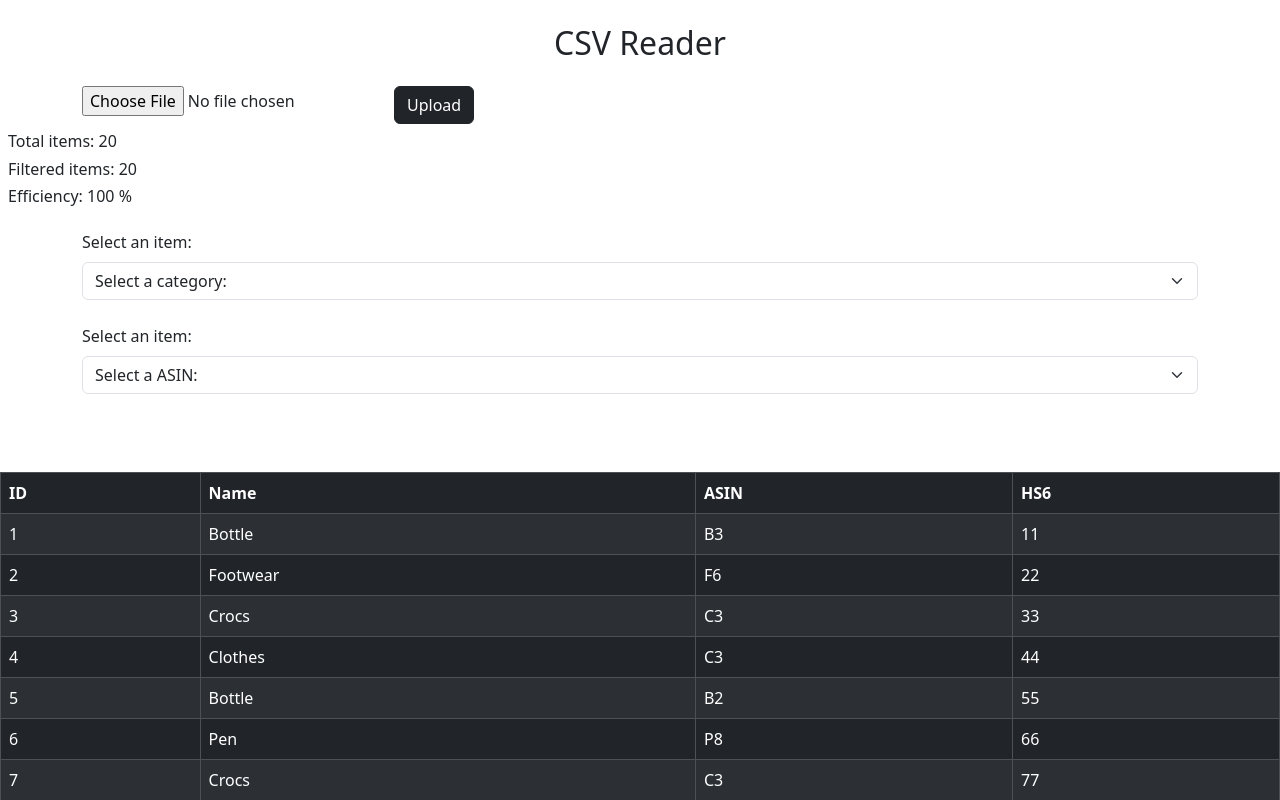
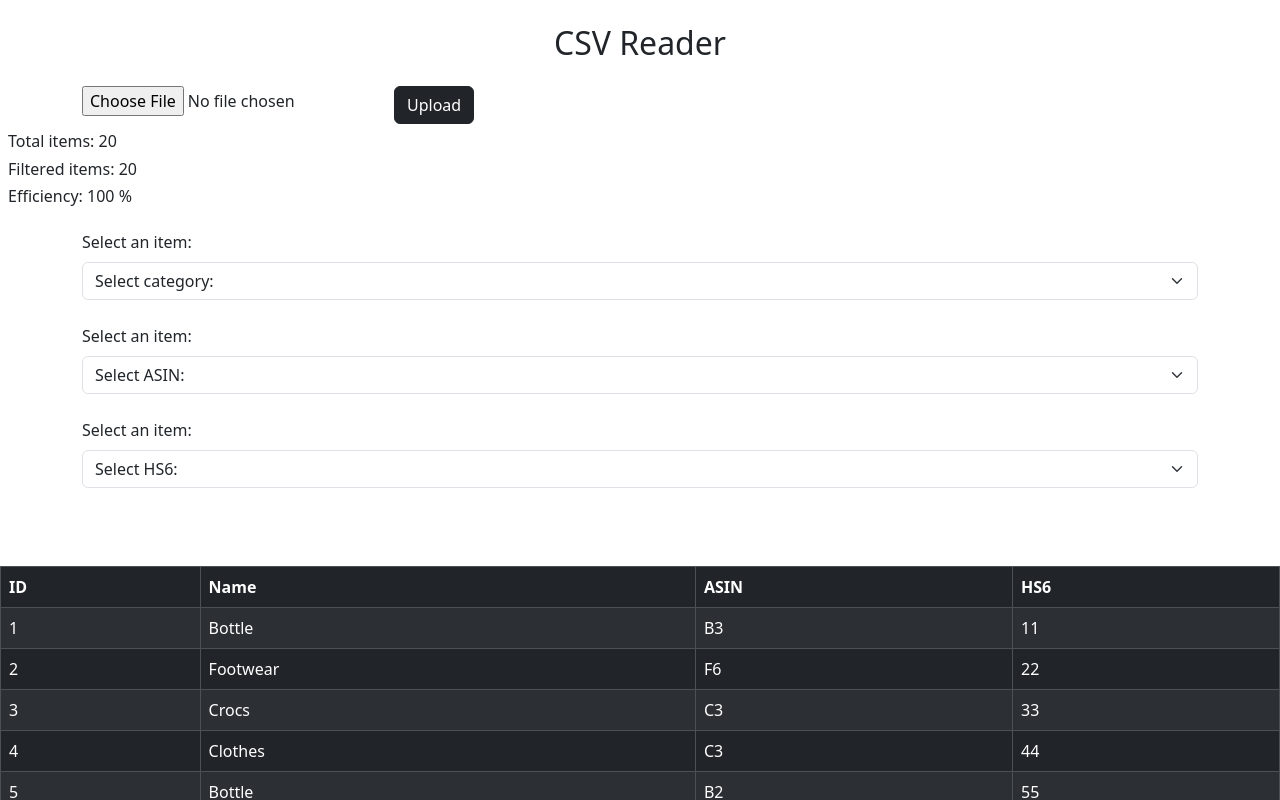
Before and after one commit to NikhilNB24/CSV-Reader, a React (Create React App) app: page / in a window 1280 px wide. Shown: the top 800 px of the page. Built offline with nearby package versions, Linux system fonts and the light colour scheme.

Commit message:
Added HS6 drop down

```diff
--- a/src/csvReader_Temp.jsx
+++ b/src/csvReader_Temp.jsx
@@ -14,10 +14,12 @@ const CSVData_Temp = () => {
     const [csvDataFile, setCsvDataFile] = useState(null);
     const [selectedName, setSelectedName] = useState("");
     const [selectedASIN, setSelectedASIN] = useState("");
+    const [selectedHS6, setSelectedHS6] = useState("");
+    const [nameDropdown, setNameDropdown] = useState([]);
+    const [asinDropdown, setASINDropdown] = useState([]);
+    const [hs6Dropdown, setHS6Dropdown] = useState([]);
     const fileInputRef = useRef(null);
     let tempRows = [];
-    const [nameDropdown, setNameDropdown] = useState([]);
-    const [asinDropdown, setASINDropdown] = useState([]);
 
     const fetchData = async () => {
         const response = await fetch(TestData);
@@ -39,17 +41,47 @@ const CSVData_Temp = () => {
         const uniqueASINSet = new Set(data.map((item) => item.ASIN));
         const uniqueASINArray = Array.from(uniqueASINSet);
         setASINDropdown(uniqueASINArray);
+
+        const uniqueHS6Set = new Set(data.map((item) => item.HS6));
+        const uniqueHS6Array = Array.from(uniqueHS6Set);
+        setHS6Dropdown(uniqueHS6Array);
     };
 
     const filterInputData = () => {
         let cc = [];
         tempRows =
-            selectedName && selectedASIN
+            selectedName && selectedASIN && selectedHS6
+                ? data.filter((row) => {
+                      return (
+                          row.Name.toLowerCase() ===
+                              selectedName.toLowerCase() &&
+                          row.ASIN.toLowerCase() ===
+                              selectedASIN.toLowerCase() &&
+                          row.HS6.toLowerCase() === selectedHS6.toLowerCase()
+                      );
+                  })
+                : selectedName && selectedASIN
                 ? data.filter((row) => {
                       return (
                           row.Name.toLowerCase() ===
                               selectedName.toLowerCase() &&
                           row.ASIN.toLowerCase() === selectedASIN.toLowerCase()
+                      );
+                  })
+                : selectedName && selectedHS6
+                ? data.filter((row) => {
+                      return (
+                          row.Name.toLowerCase() ===
+                              selectedName.toLowerCase() &&
+                          row.HS6.toLowerCase() === selectedHS6.toLowerCase()
+                      );
+                  })
+                : selectedASIN && selectedHS6
+                ? data.filter((row) => {
+                      return (
+                          row.ASIN.toLowerCase() ===
+                              selectedASIN.toLowerCase() &&
+                          row.HS6.toLowerCase() === selectedHS6.toLowerCase()
                       );
                   })
                 : selectedName
@@ -62,6 +94,12 @@ const CSVData_Temp = () => {
                 ? data.filter((row) => {
                       return (
                           row.ASIN.toLowerCase() === selectedASIN.toLowerCase()
+                      );
+                  })
+                : selectedHS6
+                ? data.filter((row) => {
+                      return (
+                          row.HS6.toLowerCase() === selectedHS6.toLowerCase()
                       );
                   })
                 : searchASIN !== ""
@@ -180,7 +218,7 @@ const CSVData_Temp = () => {
                             value={selectedName}
                             onChange={(e) => setSelectedName(e.target.value)}
                         >
-                            <option value="">Select a category:</option>
+                            <option value="">Select category:</option>
                             {nameDropdown.map((item, index) => (
                                 <option key={index} value={item}>
                                     {item}
@@ -201,7 +239,7 @@ const CSVData_Temp = () => {
                             value={selectedASIN}
                             onChange={(e) => setSelectedASIN(e.target.value)}
                         >
-                            <option value="">Select a ASIN:</option>
+                            <option value="">Select ASIN:</option>
                             {asinDropdown.map((item, index) => (
                                 <option key={index} value={item}>
                                     {item}
@@ -210,6 +248,27 @@ const CSVData_Temp = () => {
                         </select>
                         {selectedASIN && (
                             <p className="mt-2">You selected: {selectedASIN}</p>
+                        )}
+                    </div>
+                    <div className="container mt-4">
+                        <label htmlFor="itemDropdown" className="form-label">
+                            Select an item:
+                        </label>
+                        <select
+                            id="itemDropdown"
+                            className="form-select"
+                            value={selectedHS6}
+                            onChange={(e) => setSelectedHS6(e.target.value)}
+                        >
+                            <option value="">Select HS6:</option>
+                            {hs6Dropdown.map((item, index) => (
+                                <option key={index} value={item}>
+                                    {item}
+                                </option>
+                            ))}
+                        </select>
+                        {selectedHS6 && (
+                            <p className="mt-2">You selected: {selectedHS6}</p>
                         )}
                     </div>
                     {/* <div className="container mt-4">
```
